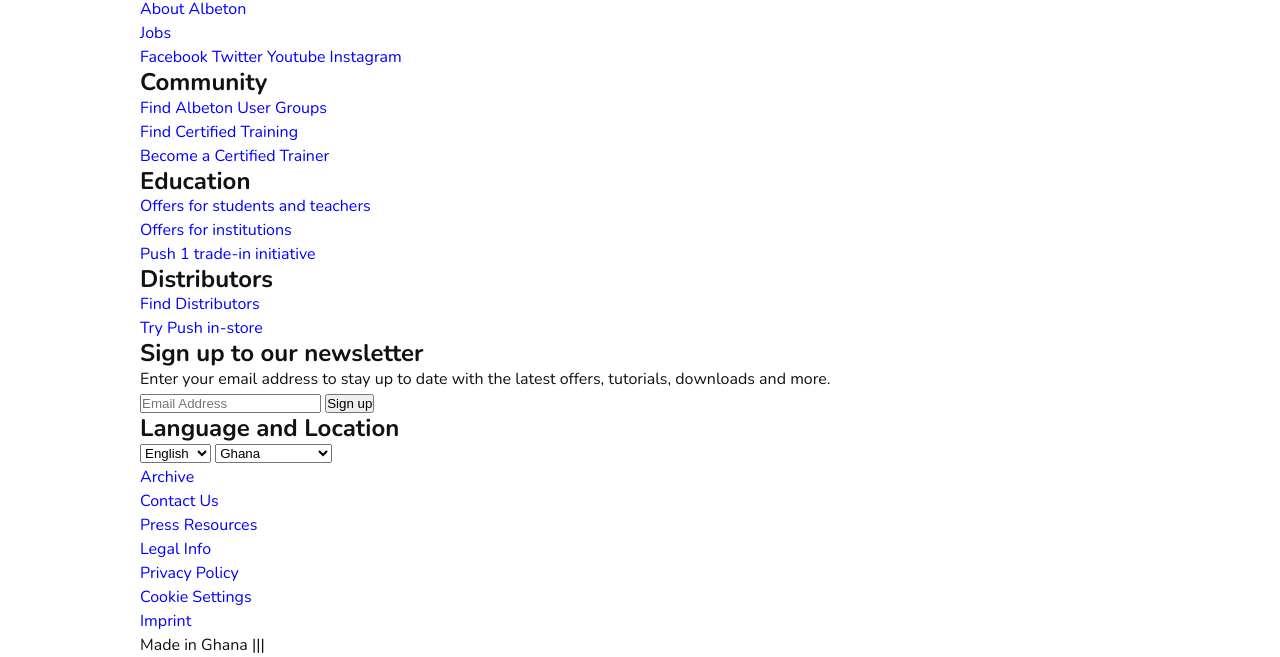
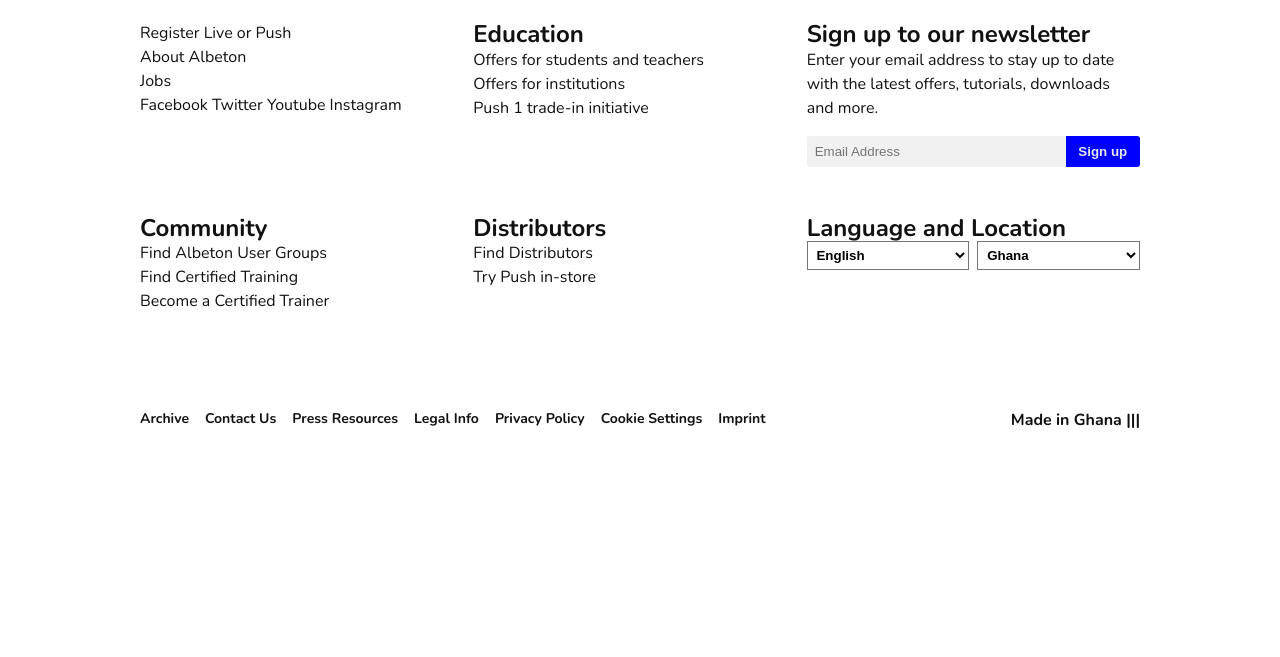
Before and after one commit to Chrono-QuasarDev/albeton-clone, a plain HTML site: page index.html in a window 1280 px wide. Shown: the part 7231-7888 px from the top of the page. After the commit the page ends 7711 px from the top, so only its background shows below. Drawn offline with nearby package versions, Linux system fonts and the light colour scheme.

Commit message:
feat(footer): Implement multi-column site footer

```diff
--- a/assets/styles/style.css
+++ b/assets/styles/style.css
@@ -44,6 +44,7 @@
   --spacing-md: 2rem;
   --spacing-lg: 5rem;
   --margin-spacing: 6rem;
+  --footer-grid-gap: 3rem;
   --letter-spacing-tight: -2px;
 }
 
@@ -347,13 +348,11 @@ ul, ol {
 
 .about-descipline h3, .about-passion h3,
 .about-passion p, .about-employees h3,
-.cta-content p {
+.cta-content p, .newsletter-signup p {
   margin-bottom: var(--spacing-sm);
 }
 
-.dev-collage-container {
-  position: relative;
-}
+.dev-collage-container { position: relative; }
 
 .dev-collage-bg {
   background-color: var(--dev-collage-bg);
@@ -369,13 +368,9 @@ ul, ol {
 }
 
 /* ---------- Cta ---------- */
-.cta {
-  display: flex;
-}
+.cta { display: flex; }
 
-.cta-image {
-  flex: 1;
-}
+.cta-image { flex: 1; }
 
 .cta-content {
   flex: 1;
@@ -388,4 +383,74 @@ ul, ol {
   font-size: var(--fs-lg);
 }
 
-/*  */
+
+/* ---------- Footer ---------- */
+footer {
+  display: flex;
+  flex-direction: column;
+  gap: var(--footer-grid-gap);
+}
+
+footer a { color: var(--color-text-default); }
+
+.footer-grid-container {
+  display: grid;
+  grid-template-columns: repeat(3, 1fr);
+}
+
+.footer-column-1, .footer-column-2,
+.footer-column-3 {
+  display: grid;
+  grid-template-rows: repeat(2, 1fr);
+  gap: var(--footer-grid-gap);
+}
+
+.newsletter-form {
+  display: flex;
+}
+
+.newsletter-form input[type="email"] {
+  flex: 1;
+  padding: var(--spacing-xs);
+  border: none;
+  border-radius: 3px 0 0 3px;
+  background-color: rgb(241, 241, 241);
+  outline: none;
+}
+
+.newsletter-form button {
+  background-color: var(--color-secondary);
+  color: var(--color-divider);
+  border: none;
+  padding: 0.5rem 0.8rem;
+  border-radius: 0 3px 3px 0;
+  font-weight: var(--fw-bold);
+}
+
+.select-group {
+  display: flex;
+  gap: var(--spacing-xs);
+  align-items: center;
+}
+
+select {
+  flex: 1;
+  padding: 0.3rem;
+  background-color: var(--color-surface);
+  font-weight: var(--fw-bold);
+}
+
+.footer-bottom-bar {
+  display: flex;
+  justify-content: space-between;
+  font-weight: var(--fw-bold);
+  margin-bottom: var(--footer-grid-gap);
+}
+
+.legal-links {
+  display: flex;
+  gap: var(--spacing-sm);
+  font-size: var(--fs-sm);
+}
+
+.legal-links a { color: var(--color-text-default); }
--- a/index.html
+++ b/index.html
@@ -201,6 +201,8 @@
         <h2>Albeton</h2>
       </div>
 
+      <div class="footer-grid-container">
+
         <div class="footer-column-1">
 
           <nav aria-label="Core Company Links">
@@ -209,7 +211,6 @@
               <li><a href="#">About Albeton</a></li>
               <li><a href="#">Jobs</a></li>
             </ul>
-        </nav>
 
             <nav class="social-icons" aria-label="Social Media">
               <a href="#" title="Facebook">Facebook</a>
@@ -217,6 +218,8 @@
               <a href="#" title="Youtube">Youtube</a>
               <a href="#" title="Instagram">Instagram</a>
             </nav>
+          </nav>
+
 
           <nav aria-label="Community and Training Links">
             <h4>Community</h4>
@@ -279,9 +282,10 @@
 
           </div>
         </div>
+      </div>
 
       <nav class="footer-bottom-bar" aria-label="Legal and Meta Navigation">
-        <ul>
+        <ul class="legal-links">
           <li><a href="#">Archive</a></li>
           <li><a href="#">Contact Us</a></li>
           <li><a href="#">Press Resources</a></li>
```
Lines whose indentation alone changed are shown as unchanged.
